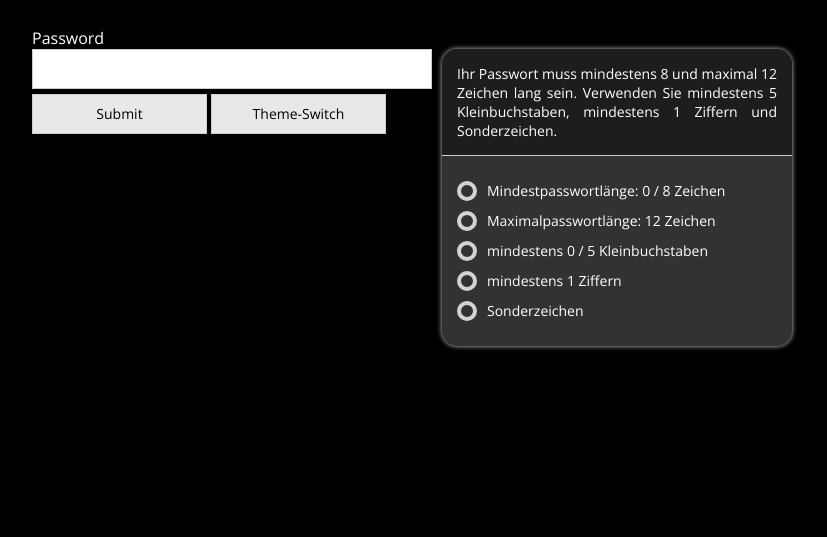
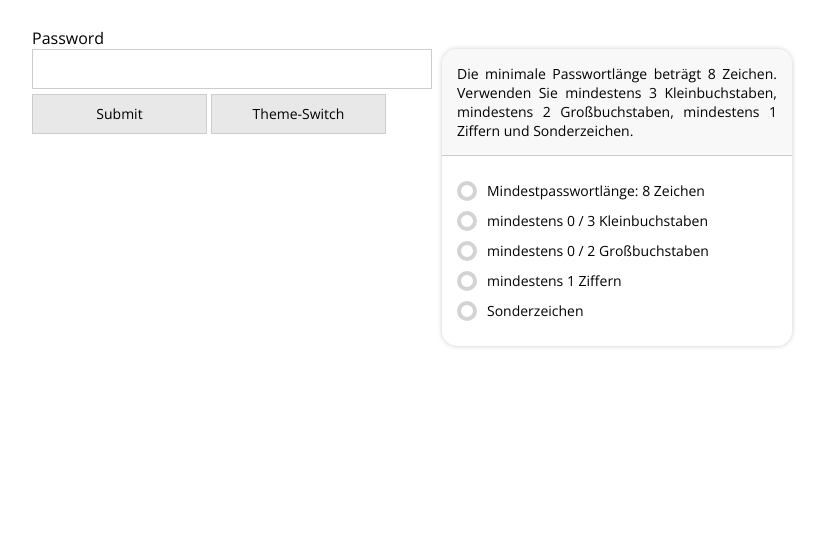
Before and after one commit to noelseifert/PWrequirements, a plain HTML site: page index.html in a window 1280 px wide. Shown: the part 263-800 px from the top of the page, without its empty margins (233-1060 px from the left). Drawn offline with nearby package versions, Linux system fonts and the light colour scheme.

Commit message:
release 1.0.1 changes

```diff
--- a/index.html
+++ b/index.html
@@ -81,14 +81,15 @@
 <script type="text/javascript">
     $(function () {
         $("input[type=password]").PWrequire({
-            useLowercase: 5,
+            useLowercase: 3,
+            useUppercase: 2,
             useNumbers: 1,
             useSpecial: -1,
             minCharacter: 8,
-            maxCharacter: 12,
-            minCharacterDisplayType: "advanced",
+            maxCharacter: -1,
+            minCharacterDisplayType: "less",
             lowercaseDisplayType: "advanced",
-            style: "dark",
+            uppercaseDisplayType: "advanced",
         });
     })
 </script>
--- a/src/PWrequirements.js
+++ b/src/PWrequirements.js
@@ -15,7 +15,7 @@
                                | |
                                |_|
 
- Version:       1.0.0
+ Version:       1.0.1
  Author:        Noel Seifert
  Website:       https://noelseifert.de
  Documentation: https://noelseifert.de/PWrequirements // yet to be created
```
